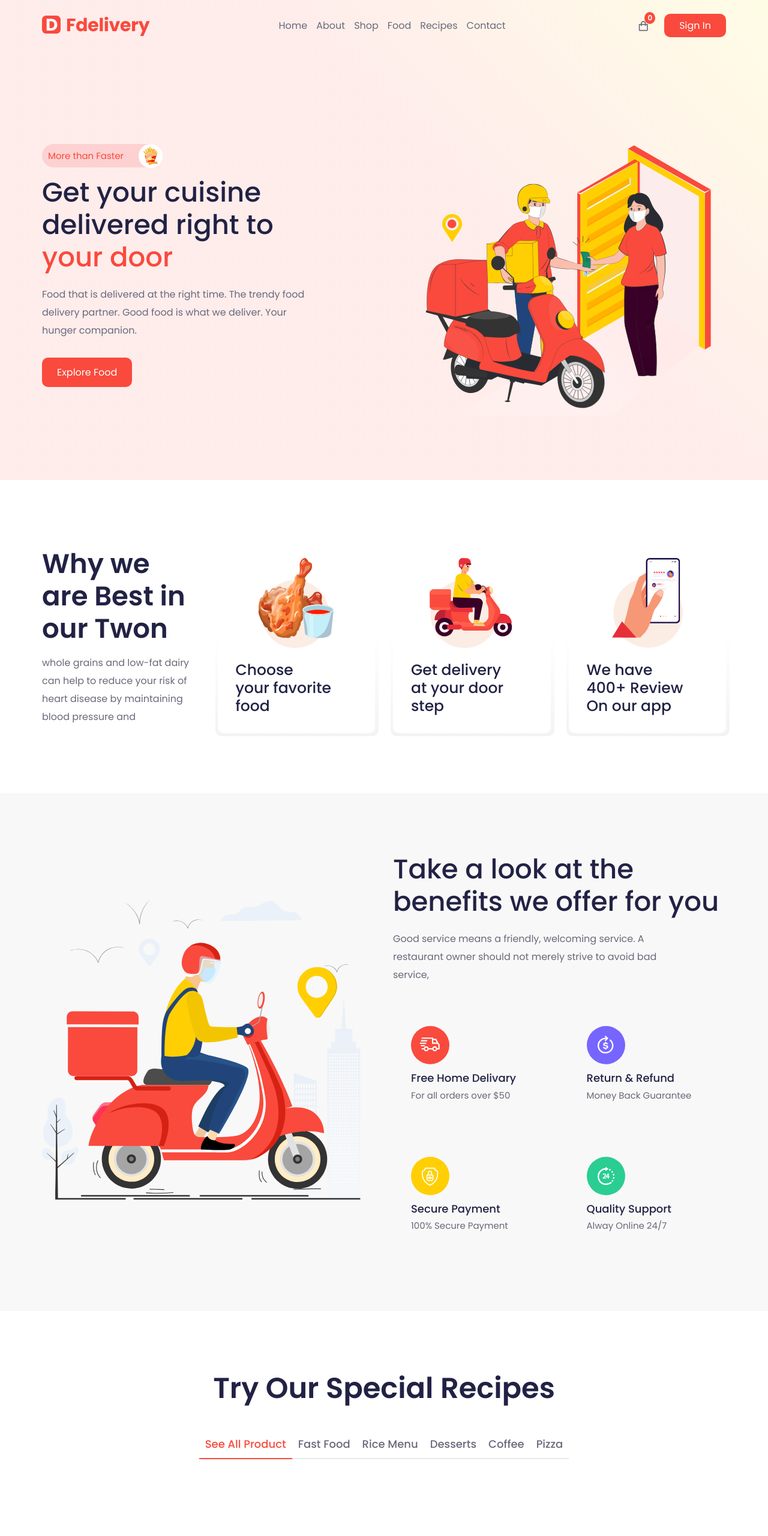
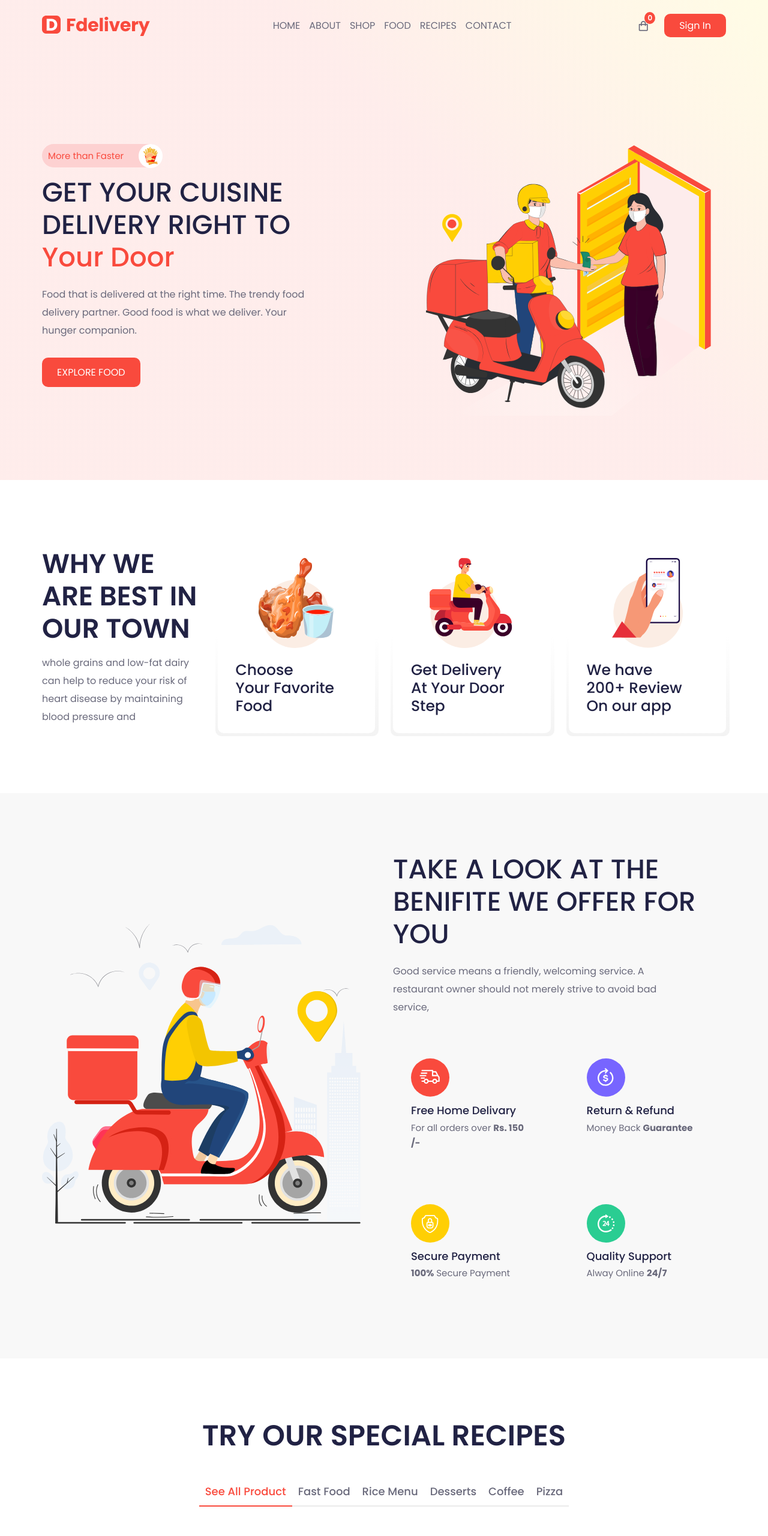
Before and after one commit to prashantzanzan25/26Aug-project-test, a plain HTML site: page index.html in a window 1280 px wide. Shown: the top 2560 px of the page at 60% size. Drawn offline with nearby package versions, Linux system fonts and the light colour scheme; no server answers; files whose address does not match are found by name.

Commit message:
add new files

```diff
--- a/data/testimonials.json
+++ b/data/testimonials.json
@@ -2,7 +2,7 @@
     "testimonials": [
       {
         "id": 1,
-        "name": "Rosele Desoza",
+        "name": "ROSELE DESOZA",
         "firstName": "rosele",
         "position": "Marketing Coordinator",
         "info": "“Having good restaurant reviews is crucial these days. It is not just making our decision to pick one easier, it is also helping the restaurant be more successful. You can quickly copy and paste these good restaurant review examples, publish them on Facebook”",
--- a/index.html
+++ b/index.html
@@ -22,7 +22,7 @@
     />
     <!--=============== Custom StyleSheet ===============-->
     <link rel="stylesheet" href="./css/styles.css" />
-    <title>FDelivery</title>
+    <title>FOOD DELIVERY</title>
   </head>
   <body>
     <!--=============== Header ===============-->
@@ -34,12 +34,12 @@
           </a>
 
           <ul class="nav-list d-flex">
-            <a href="">Home</a>
-            <a href="">About</a>
-            <a href="">Shop</a>
-            <a href="">Food</a>
-            <a href="">Recipes</a>
-            <a href="">Contact</a>
+            <a href="">HOME</a>
+            <a href="">ABOUT</a>
+            <a href="">SHOP</a>
+            <a href="">FOOD</a>
+            <a href="">RECIPES</a>
+            <a href="">CONTACT</a>
             <span class="close d-flex"><i class="bx bx-x"></i></span>
           </ul>
 
@@ -73,15 +73,15 @@
               </div>
             </div>
             <h1>
-              Get your cuisine <br />
-              delivered right to <br />
-              <span class="color">your door</span>
+              GET YOUR CUISINE <br />
+              DELIVERY RIGHT TO <br />
+              <span class="color">Your Door</span>
             </h1>
             <p>
               Food that is delivered at the right time. The trendy food delivery
               partner. Good food is what we deliver. Your hunger companion.
             </p>
-            <a href="" class="btn">Explore Food</a>
+            <a href="" class="btn">EXPLORE FOOD</a>
           </div>
           <div class="col">
             <img src="./images/delivery-guy.svg" alt="" />
@@ -123,7 +123,7 @@
     <section class="section services" id="services">
       <div class="row container">
         <div class="col">
-          <h2>Why we are Best in our Twon</h2>
+          <h2>WHY WE ARE BEST IN OUR TOWN</h2>
           <p>
             whole grains and low-fat dairy can help to reduce your risk of heart
             disease by maintaining blood pressure and
@@ -134,8 +134,8 @@
             <img src="./images/meat-icon.svg" alt="" />
             <h3>
               Choose <br />
-              your favorite <br />
-              food
+              Your Favorite <br />
+              Food
             </h3>
           </div>
         </div>
@@ -143,9 +143,9 @@
           <div class="card">
             <img src="./images/delivery-icon.svg" alt="" />
             <h3>
-              Get delivery <br />
-              at your door <br />
-              step
+              Get Delivery <br />
+              At Your Door <br />
+              Step
             </h3>
           </div>
         </div>
@@ -154,7 +154,7 @@
             <img src="./images/phone-icon.svg" alt="" />
             <h3>
               We have <br />
-              400+ Review <br />
+              200+ Review <br />
               On our app
             </h3>
           </div>
@@ -169,7 +169,7 @@
           <img src="./images/delivery-guy-2.svg" alt="" />
         </div>
         <div class="col">
-          <h2>Take a look at the benefits we offer for you</h2>
+          <h2>TAKE A LOOK AT THE BENIFITE WE OFFER FOR YOU</h2>
           <p>
             Good service means a friendly, welcoming service. A restaurant owner
             should not merely strive to avoid bad service,
@@ -178,22 +178,22 @@
             <div class="card">
               <img src="./images/car-icon.svg" alt="" />
               <h4>Free Home Delivary</h4>
-              <span>For all orders over $50</span>
+              <span>For all orders over <b>Rs. 150 /-</b></span>
             </div>
             <div class="card">
               <img src="./images/dollar-icon.svg" alt="" />
               <h4>Return & Refund</h4>
-              <span>Money Back Guarantee</span>
+              <span>Money Back <b>Guarantee</b></span>
             </div>
             <div class="card">
               <img src="./images/security-icon.svg" alt="" />
               <h4>Secure Payment</h4>
-              <span>100% Secure Payment</span>
+              <span><b>100%</b> Secure Payment</span>
             </div>
             <div class="card">
               <img src="./images/time-icon.svg" alt="" />
               <h4>Quality Support</h4>
-              <span>Alway Online 24/7</span>
+              <span>Alway Online <b>24/7</b></span>
             </div>
           </div>
         </div>
@@ -202,7 +202,7 @@
 
     <!--=============== Recipes ===============-->
     <section class="section recipes" id="recipes">
-      <h2>Try Our Special Recipes</h2>
+      <h2>TRY OUR SPECIAL RECIPES</h2>
       <div class="row container">
         <div class="filters d-flex">
           <span data-filter="All Product">See All Product</span>
@@ -291,8 +291,8 @@
         </div>
         <div class="col">
           <h2>
-            What our Customers <br />
-            <span>are saying</span>
+            WHAT OUR CUSTIOMERS <br />
+            <span>are Saying</span>
           </h2>
           <div class="test-wrapper">
             <div class="testimonial active" data-id="rosele">
@@ -334,7 +334,7 @@
         </div>
         <div class="col">
           <h2>
-            Never Feel Hungry! Download Our Mobile App Order Delicious Food
+            NEVER FEEL HUNGRY! Download Our Mobile App Order Delicious Food
           </h2>
           <p>
             Online ordering has enabled many restaurants to manage their peak
```
